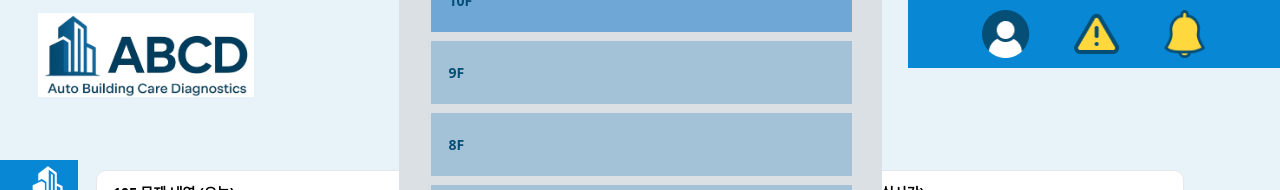
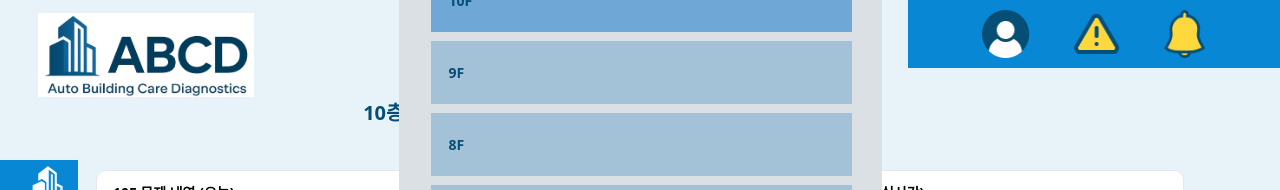
Before and after one commit to chdals2995/ABCD, a React (Vite) app: page /floors in a window 1280 px wide. Both pictures are taken after a click on the button "10F". Shown: the top 190 px of the page. Built offline with nearby package versions, Linux system fonts and the light colour scheme; no server answers; the database is empty; a web font is replaced by a local one.

Commit message:
10층단위 종합 데이터로 돌아가기 핸들 클릭하기전 커밋

```diff
--- a/src/pages/Floors.jsx
+++ b/src/pages/Floors.jsx
@@ -118,6 +118,21 @@ function buildGroupRangeLabel(currentFloors) {
   return { top, bottom: "종합 데이터" };
 }
 
+// 🔹 선택된 단일 층 텍스트
+function buildSelectedFloorLabel(floorName) {
+  if (!floorName || typeof floorName !== "string") return "";
+
+  if (floorName.startsWith("B")) {
+    const n = parseInt(floorName.slice(1), 10);
+    if (!Number.isFinite(n)) return `${floorName} 데이터`;
+    return `지하 ${n}층 데이터`;
+  }
+
+  const n = parseInt(floorName.replace(/[^0-9]/g, ""), 10);
+  if (!Number.isFinite(n)) return `${floorName} 데이터`;
+  return `${n}층 데이터`;
+}
+
 export default function Floors() {
   const [groupIndex, setGroupIndex] = useState(0);
   const [floorGroups, setFloorGroups] = useState([]);
@@ -145,7 +160,6 @@ export default function Floors() {
         }
 
         const data = snap.val() || {};
-
         const ids = Object.keys(data);
         if (!ids.length) {
           if (!isMounted) return;
@@ -247,6 +261,15 @@ export default function Floors() {
               <div className="text-xl font-bold text-[#054E76] leading-tight text-center">
                 <div>{groupRangeLabel.top}</div>
                 <div>{groupRangeLabel.bottom}</div>
+              </div>
+            </div>
+          )}
+
+          {/* 선택된 층일 때 라벨: "5층 데이터", "지하 2층 데이터" 등 */}
+          {selectedFloor && (
+            <div className="absolute w-[280px] right-0 top-[100px] flex justify-center">
+              <div className="text-xl font-bold text-[#054E76] leading-tight text-center">
+                {buildSelectedFloorLabel(selectedFloor)}
               </div>
             </div>
           )}
```
